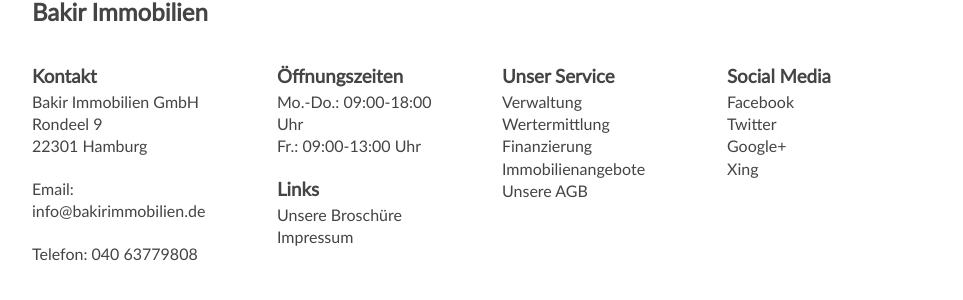
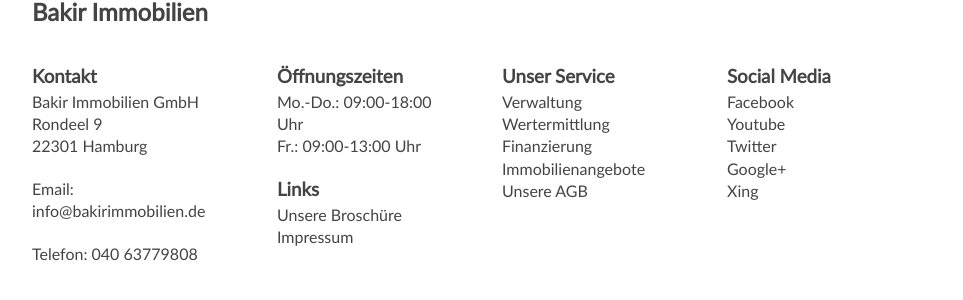
Before and after one commit to bakirnetwork/bakirimmobilien_de, a Jekyll site: the page built from index.html, in a window 1280 px wide and 900 px high, scrolled down 2645 px. Shown: the part 535-835 px from the top of the window, without its empty margins (158-1121 px from the left). Built offline with Jekyll 4.4.1, drawn with Linux system fonts in a browser that asks for light colours; nearby versions of some CDN libraries.

Commit message:
Footer Link für YouTube hinzugefügt

```diff
--- a/_includes/footer.html
+++ b/_includes/footer.html
@@ -44,6 +44,7 @@
 			<div class="col span-3">
 				<h3>Social Media</h3>
 				<a href="http://facebook.com/bakirimmobilien" target="_blank">Facebook</a><br>
+				<a href="http://youtube.com/bakirimmobilien" target="_blank">Youtube</a><br>
 				<a href="http://twitter.com/bakirimmobilien" target="_blank">Twitter</a><br>
 				<a href="https://plus.google.com/109528919958760455294" target="_blank" rel="publisher">Google+</a><br>
 				<a href="http://www.xing.com/companies/bakirimmobiliengmbh" target="_blank">Xing</a><br>
```
